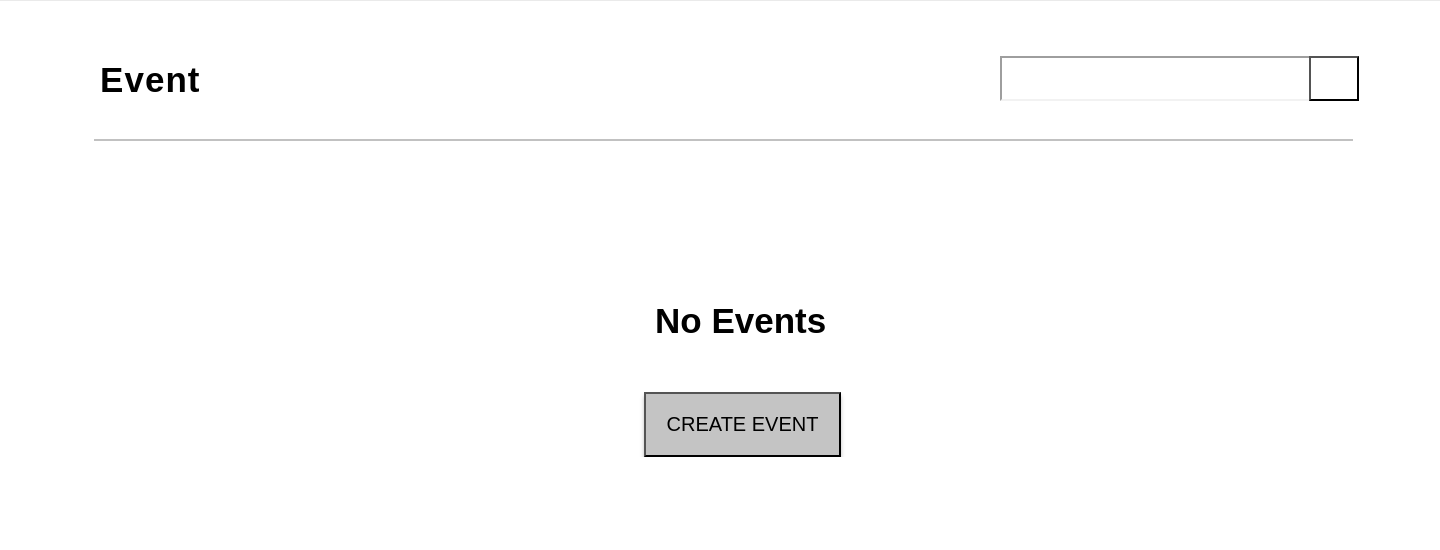
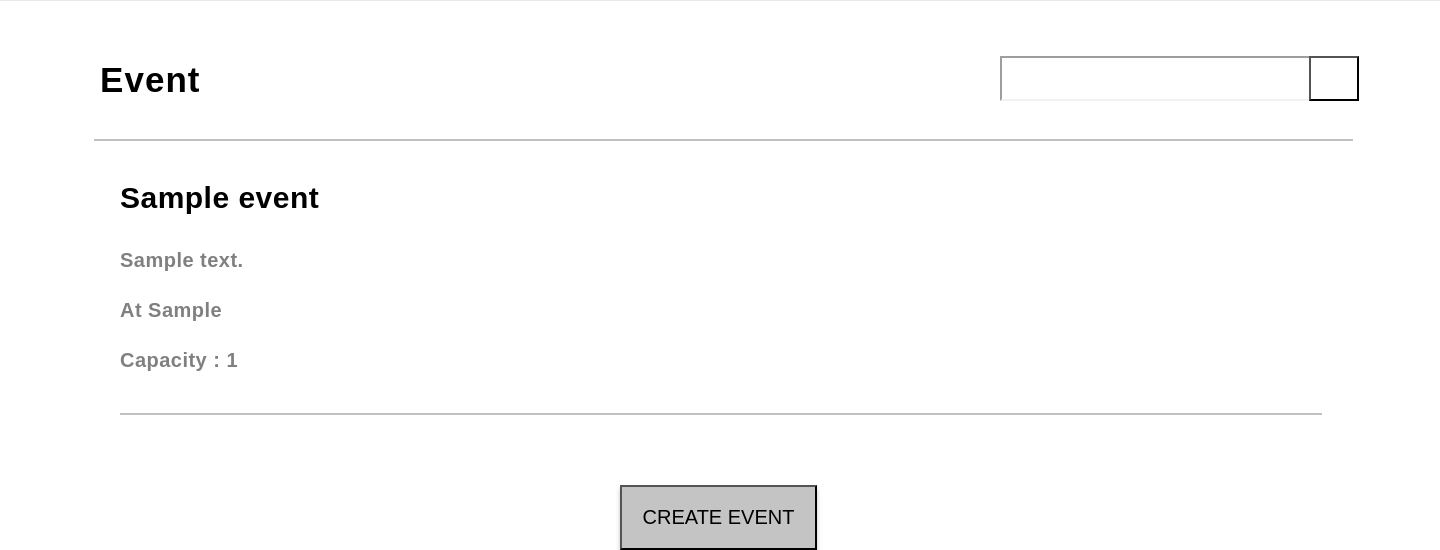
Before and after one commit to bleachjade/Kvent, a Django app: page / in a window 1440 px wide. Shown: the part 479-1029 px from the top of the page. Before the commit the page ends 936 px from the top, so only its background shows below. Run offline with Django 3.2, Linux system fonts and the light colour scheme; tables that the repository leaves empty hold one stand-in row (values such as "Sample post").

Commit message:
style index page and add views

```diff
--- a/Kvent/static/css/index.css
+++ b/Kvent/static/css/index.css
@@ -1,5 +1,5 @@
 body {
-    margin: 0;
+    margin: auto;
     font-family: Arial;
 }
 
@@ -43,7 +43,7 @@ ul {
     background: rgba(196, 196, 196, 0.35);
 }
 
-#event {
+#event-title {
     position: absolute;
     width: 206px;
     height: 94px;
@@ -113,5 +113,52 @@ ul {
     box-shadow: 0px 4px 4px rgba(0, 0, 0, 0.25);
     margin-bottom: 180px;
     font-size: 20px;
+}
+
+#create-more-event {
+    position: absolute;
+    width: 197px;
+    height: 65px;
+    left: 500px;
+    background: #C4C4C4;
+    box-shadow: 0px 4px 4px rgba(0, 0, 0, 0.25);
+    margin-top: 80px;
+    margin-bottom: 80px;
+    font-size: 20px;
+}
+
+#event {
+    position: absolute;
+    width: 410px;
+    height: 55px;
+    left: 120px;
+    top: 590px;
+    font-style: normal;
+    font-weight: bold;
+    margin-bottom: 60px;
+    letter-spacing: 0.03em;
+    color: #000000;
+}
+
+#event-name {
+    margin-top: 70px;
+    margin-bottom: 10px;
+    font-size: 30px;
+}
+
+#event-description {
+    width: 800px;
+    left: 165px;
+    font-size: 20px;
+    color: gray;
+    line-height: 50px;
 
 }
+
+.line-break {
+    position: absolute;
+    width: 1200px;
+    margin-bottom: ;
+    /* line-height: 100px; */
+    border: 1px solid rgba(19, 18, 18, 0.26);
+}
--- a/Kvent/templates/kvent/index.html
+++ b/Kvent/templates/kvent/index.html
@@ -18,7 +18,7 @@
 
     <div class="row">
         <div id="info"> </div>
-        <div id="event">
+        <div id="event-title">
             <label> Event </label>
             <span>
                 <input id="search" type="search">
@@ -27,9 +27,25 @@
         </div>
         <hr class="line">
         <div id="no-event">
-            {% if not event %}
+
+            {% if not all_event %}
             <label> No Events </label>
-            <a href="{% url 'create-event' %}"><button id="create-event" type="submit">  CREATE EVENT </button></a>
+            <a href="{% url 'create-event' %}"><button id="create-event" type="submit"> CREATE EVENT </button></a>
+
+            {% endif %}
+        </div>
+        <div id="event">
+            {% if all_event %}
+            {% for event in all_event %}
+            <h4 id="event-name"> {{ event.get_event_name }} </h4>
+            <h3 id="event-description">
+                {{ event.get_description }} <br>
+                At {{ event.get_location }} <br>
+                Capacity : {{ event.get_number_people}}
+            </h3>
+            <hr class="line-break">
+            {% endfor %}
+            <a href="{% url 'create-event' %}"><button id="create-more-event" type="submit"> CREATE EVENT </button></a>
 
             {% endif %}
         </div>
--- a/Kvent/views.py
+++ b/Kvent/views.py
@@ -1,7 +1,10 @@
 from django.shortcuts import render, redirect
+from .models import Event
 
 def index(request):
-   return render(request, 'kvent/index.html')
+   event = Event.objects.all()
+   context = {'all_event': event}
+   return render(request, 'kvent/index.html', context)
 
 def create(request):
     return render(request, 'kvent/create-event-page.html')
```
